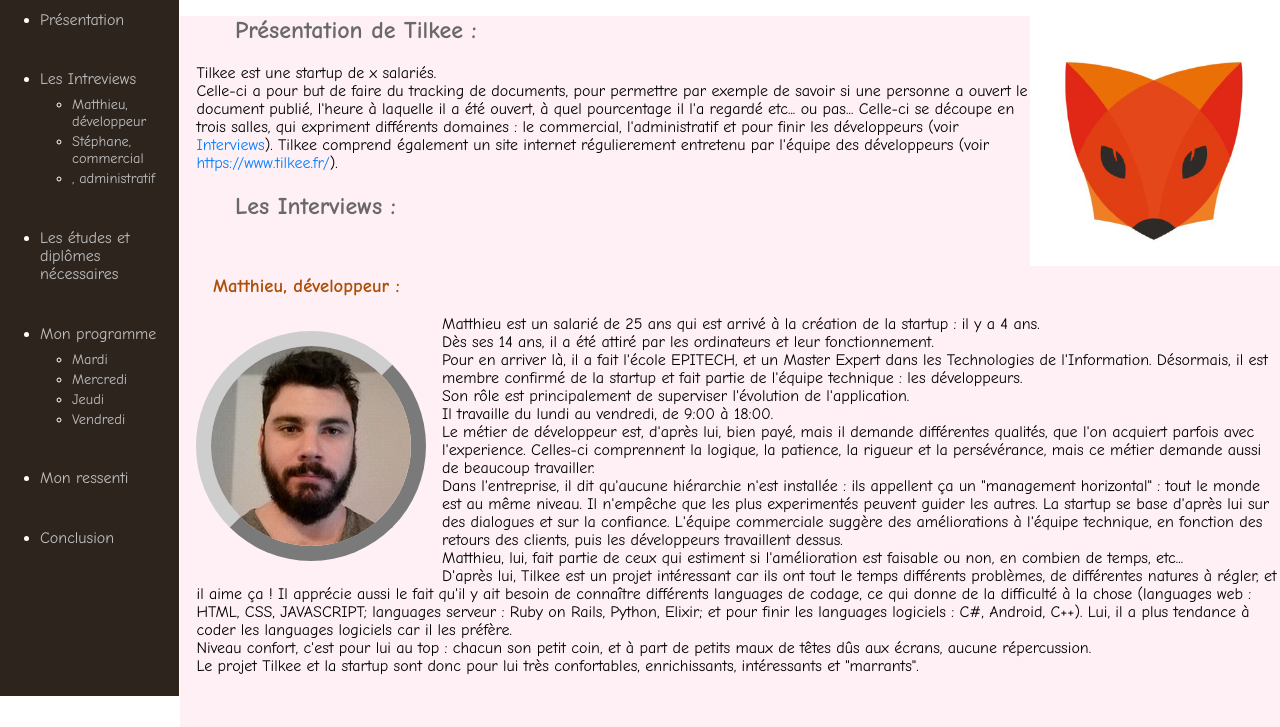
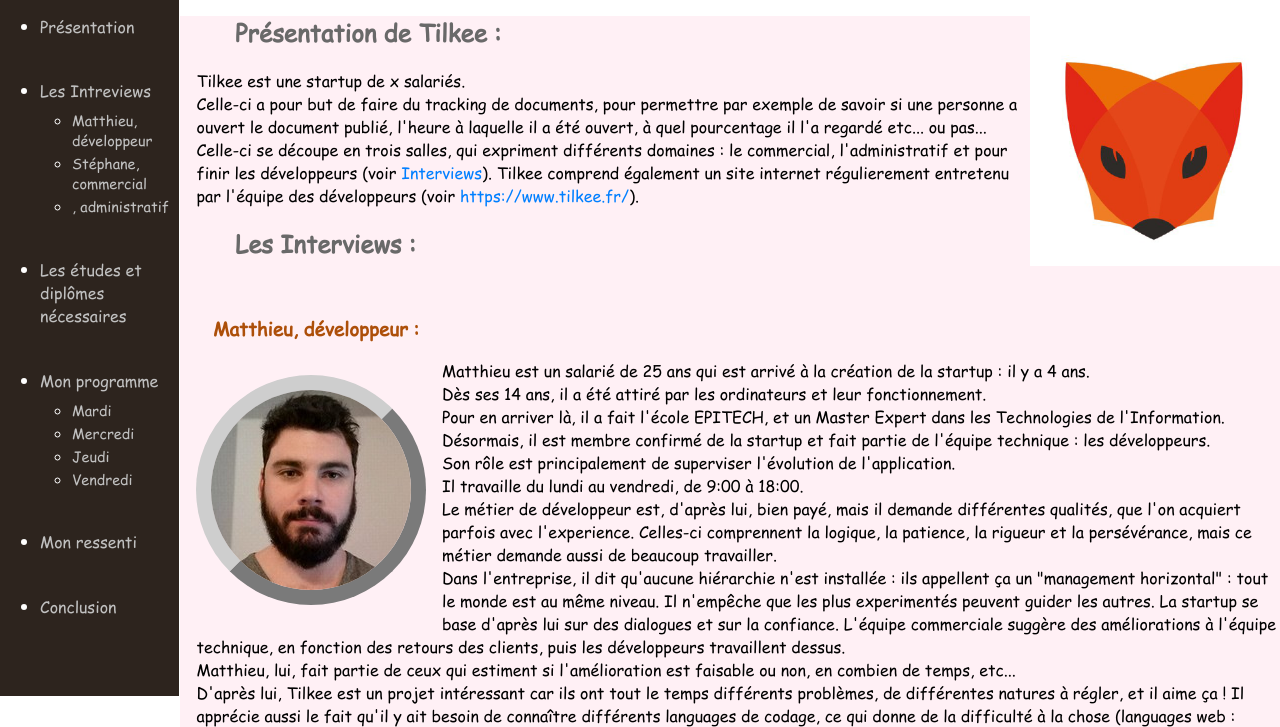
Before and after one commit to TimDevBoss/TimDevBoss.github.io, a plain HTML site: page index.html in a window 1280 px wide. Shown: the part 104-831 px from the top of the page. Drawn offline with Linux system fonts and the light colour scheme.

Commit message:
Correction police

```diff
--- a/index.html
+++ b/index.html
@@ -3,12 +3,16 @@
 <head>
 	<title></title>
 	<style type="text/css">
+		@font-face {
+			font-family: 'Comic Sans';
+			src: url(comicsans.ttf) format('truetype');
+		}
 		body {
 			height: 100%;
 			padding: 0;
 			margin: 0;
 			overflow-y: scroll;
-			font-family:'Comic Sans MS', cursive
+			font-family: 'Comic Sans', 'Comic Sans MS', cursive;
 	}
 			.menu {
 					color: white;
```
Also changed, not shown: comicsans.ttf (added).
